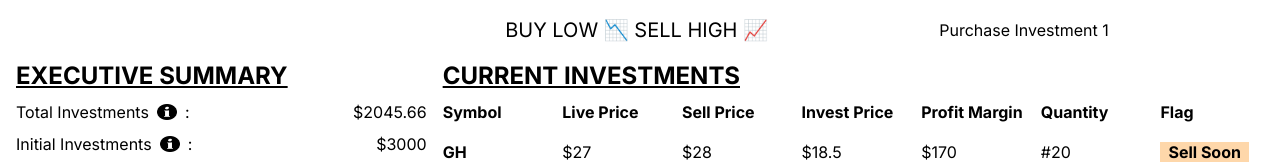
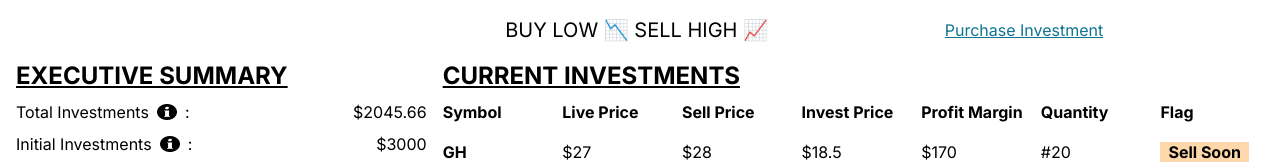
Before and after one commit to jcsmileyjr/stock-planner, a Next.js app: page / in a window 1280 px wide. Shown: the top 164 px of the page. Built offline with nearby package versions, Linux system fonts and the light colour scheme.

Commit message:
Style - Purchase Investments : Link styles

```diff
--- a/src/app/components/header/header.tsx
+++ b/src/app/components/header/header.tsx
@@ -8,7 +8,7 @@ export default function Header() {
         <header className="w-full text-center py-4 flex flex-col laptop:flex-row">
             <div className='flex items-center justify-end self-center flex-2'>
                 <h1 className="uppercase text-xl lg:text-3xl lg:mb-4">Buy Low 📉 Sell High 📈</h1>
-                <button type="button" className="laptop:hidden">
+                <button onClick={() => setIsMenuOpen(!isMenuOpen)} type="button" className="laptop:hidden">
                     <svg xmlns="http://www.w3.org/2000/svg"  width="44" height="44" viewBox="0 0 24 24" stroke-width="1.5" stroke="#000000" fill="none" stroke-linecap="round" stroke-linejoin="round">
                         <path stroke="none" d="M0 0h24v24H0z" fill="none"/>
                         <path d="M4 6l16 0" />
@@ -19,12 +19,12 @@ export default function Header() {
                 </button>
             </div>
             <div className='hidden laptop:block laptop:self-center flex-1'>
-                <Link href='/purchaseInvestments' className="">Purchase Investment 1</Link>
+                <Link href='/purchaseInvestments' className="text-cyan-700 underline hover:text-indigo-700">Purchase Investment</Link>
             </div>
 
             {isMenuOpen &&
                 <div className='self-center laptop:hidden'>
-                    <Link href='/purchaseInvestments' className="">Purchase Investment 2</Link>
+                    <Link href='/purchaseInvestments' className="text-cyan-700 underline hover:text-indigo-700">Purchase Investment</Link>
                 </div>
             }
 
```
